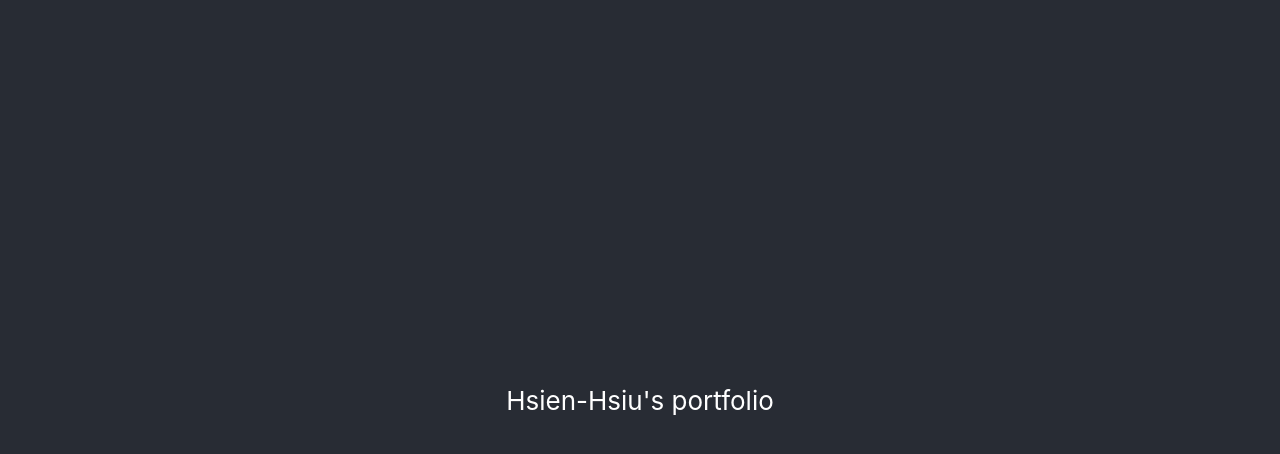
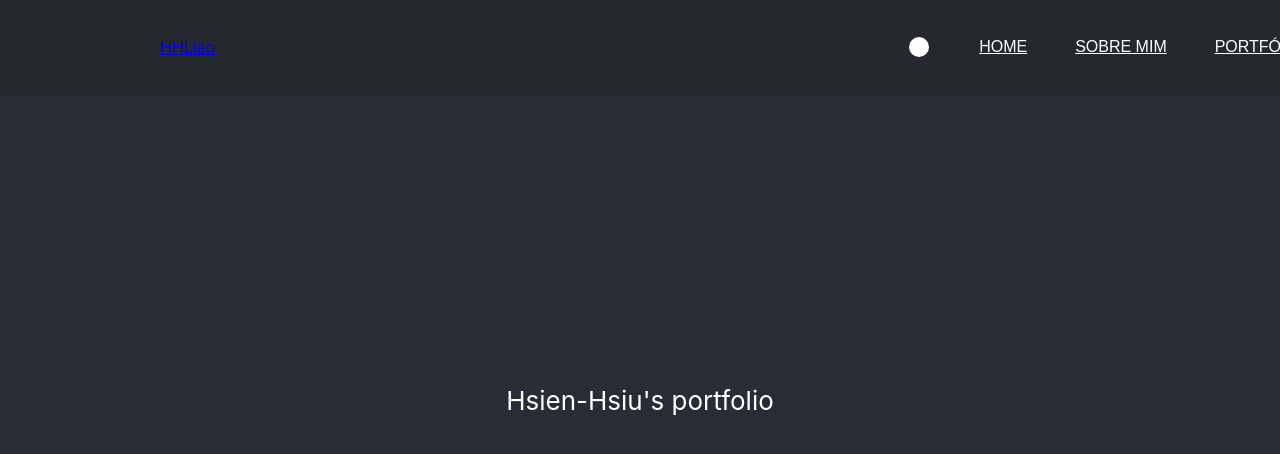
Before and after one commit to Hsien-HsiuLiao/hsien-hsiuliao.github.io, a React (Create React App) app: page / in a window 1280 px wide. Shown: the top 454 px of the page. Built offline with nearby package versions, Linux system fonts and the light colour scheme; the HTML template or start-up script is replaced by a standard one.

Commit message:
Header component

```diff
--- a/package.json
+++ b/package.json
@@ -5,7 +5,9 @@
   "dependencies": {
     "cra-template-typescript": "1.2.0",
     "react": "^18.0.0",
-    "react-dom": "^18.0.0"
+    "react-dom": "^18.0.0",
+    "react-router-hash-link": "^2.4.3",
+    "styled-components": "^5.3.3"
   },
   "scripts": {
     "start": "react-scripts start",
--- a/public/index.html
+++ b/public/index.html
@@ -24,7 +24,7 @@
       work correctly both with client-side routing and a non-root public URL.
       Learn how to configure a non-root public URL by running `npm run build`.
     -->
-    <title>React App</title>
+    <title>Hsien-Hsiu's portfolio</title>
   </head>
   <body>
     <noscript>You need to enable JavaScript to run this app.</noscript>
--- a/src/App.tsx
+++ b/src/App.tsx
@@ -1,11 +1,12 @@
 import React from 'react';
 import './App.css';
-//import { Header } from './components/Header/Header'
+import { Header } from './components/Header/Header.tsx'
 
 
 function App() {
   return (
     <div className="App">
+      <Header></Header>
       <header className="App-header">
 
         <p>
--- /dev/null
+++ b/src/components/Header/Header.tsx
@@ -0,0 +1,68 @@
+import { Container } from './styles.ts'
+import { BrowserRouter as Router } from 'react-router-dom'
+import { NavHashLink, HashLink } from 'react-router-hash-link'
+import { useState } from 'react'
+import React from 'react';
+
+
+//import Curriculo from '../../assets/Hsien-HsiuLiao_resume.pdf'
+export function Header() {
+  const [isActive, setActive] = useState(false)
+
+  function toggleTheme() {
+    let html = document.getElementsByTagName('html')[0]
+    html.classList.toggle('light')
+  }
+
+  function closeMenu() {
+    setActive(false)
+  }
+
+  return (
+    <Container className="header-fixed">
+      <Router>
+        <HashLink smooth to="#home" className="logo">
+          <span>HH</span>
+          <span>Liao</span>
+        </HashLink>
+
+        <input
+          onChange={toggleTheme}
+          className="container_toggle"
+          type="checkbox"
+          id="switch"
+          name="mode"
+        />
+        <label htmlFor="switch">Toggle</label>
+
+        <nav className={isActive ? 'active' : ''}>
+          <NavHashLink smooth to="#home" onClick={closeMenu}>
+            Home
+          </NavHashLink>
+          <NavHashLink smooth to="#sobre" onClick={closeMenu}>
+            Sobre mim
+          </NavHashLink>
+          <NavHashLink smooth to="#portfolio" onClick={closeMenu}>
+            Portfólio
+          </NavHashLink>
+          <NavHashLink smooth to="#contato" onClick={closeMenu}>
+            Contato
+          </NavHashLink>
+         {/*  <a href={Curriculo} download className="button">
+            CV
+          </a> */}
+        </nav>
+
+        <div
+          aria-expanded={isActive ? 'true' : 'false'}
+          aria-haspopup="true"
+          aria-label={isActive ? 'Fechar menu' : 'Abrir menu'}
+          className={isActive ? 'menu active' : 'menu'}
+          onClick={() => {
+            setActive(!isActive)
+          }}
+        ></div>
+      </Router>
+    </Container>
+  )
+}
--- /dev/null
+++ b/src/components/Header/styles.ts
@@ -0,0 +1,185 @@
+import styled from "styled-components";
+
+
+export const Container = styled.header`
+  display: flex;
+  justify-content: space-between;
+  align-items: center;
+  padding: 1.8rem 10rem;
+
+  background-color: #21212150;
+
+  backdrop-filter: blur(6px);
+
+  position: fixed;
+  top: 0;
+  left: 0;
+  width: 100vw;
+  z-index: 1000;
+
+  nav{
+    display: flex;
+    align-items: center;
+    gap: 1.8rem;
+    a{
+      color: #FFFF;
+      padding: 0.6rem;
+      font-family: 'Red Hat Display', sans-serif;
+      font-weight: 500;
+      text-transform: uppercase;
+      transition: filter 0.25s;
+
+      &.button{
+        padding: 0.6rem 5rem;
+      }
+
+      &:hover{
+        filter: brightness(0.6);
+      }
+    }
+
+  }
+
+  .menu-container{
+    cursor: pointer;
+    padding: 0.6rem 0;
+  }
+
+  .menu{
+    width: 2rem;
+    height: 0.2rem;
+    background: #FFFF;
+    position: relative;
+    cursor: pointer;
+    display: none;
+
+    &:before{
+      bottom: 0.5rem;
+    }
+    &:after{
+      top: 0.5rem;
+    }
+
+
+    &.active:before{
+      bottom: 0;
+      transform: rotate(45deg);
+    }
+
+    &.active:after{
+      top: 0;
+      transform: rotate(135deg);
+    }
+
+    &.active{
+      background-color: rgba(0, 0, 0, 0);
+    }
+
+  }
+
+  .menu:before, .menu:after {
+    content: "";
+    display: block;
+    position: absolute;
+    width: 100%;
+    height: 0.2rem;
+    background: #FFFF;
+    cursor: pointer;
+    transition: .6s;
+  }
+
+
+  input[type=checkbox] {
+    height: 0;
+    width: 0;
+    visibility: hidden;
+    outline: none;
+  }
+
+  label {
+    cursor: pointer;
+    text-indent: -9999px;
+    width: 55px;
+    height: 30px;
+    background: var(--green);
+    display: block;
+    justify-content: center;
+    align-items: center;
+    -webkit-border-radius: 100px;
+    -moz-border-radius: 100px;
+    border-radius: 100px;
+    position: relative;
+    margin-left: auto;
+    right: 10px;
+  }
+
+  @media only screen and (max-width: 800px) {
+    label {
+    position: relative;
+   }
+  }
+
+  label:after {
+    content: '';
+    background: #FFF;
+    width: 20px;
+    height: 20px;
+    -webkit-border-radius: 50%;
+    -moz-border-radius: 50%;
+    border-radius: 50%;
+    position: absolute;
+    top: 5px;
+    left: 4px;
+   transition: cubic-bezier(0.68, -0.55, 0.27, 01.55) 320ms;
+  }
+
+  input:checked + label {
+    background: var(--pink);
+  }
+
+  input:checked + label:after {
+    left: calc(100% - 5px);
+    -webkit-transform: translateX(-100%);
+    -moz-transform: translateX(-100%);
+    -ms-transform: translateX(-100%);
+    -o-transform: translateX(-100%);
+    transform: translateX(-100%);
+  }
+
+  @media (max-width: 960px){
+    padding: 1.8rem 3rem;
+
+    .menu{
+      display: block;
+    }
+
+    nav {
+      -ms-overflow-style: none;
+      scrollbar-width: none;
+      overflow: hidden;
+      opacity: 0;
+      visibility: hidden;
+      flex-direction: column;
+      justify-content: center;
+      align-items: center;
+      position: fixed;
+      width: 100vw;
+      height: 100vh;
+      background: var(--blue);
+      top: 0;
+      left: 0;
+      transition: opacity 0.25s;
+      background-color: var(--green);
+
+      a.button{
+        background-color: var(--pink);
+      }
+
+      &.active{
+        opacity: 1;
+        visibility: visible;
+      }
+    }
+  }
+
+`
```
Also changed, not shown: 1 other file (tests, documents, lock files or other folders).
